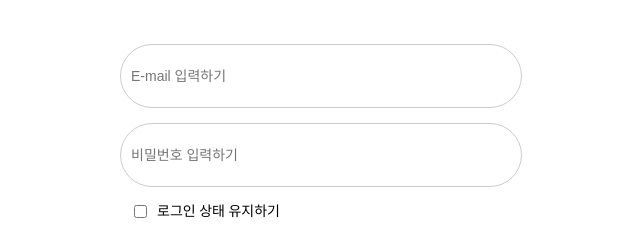
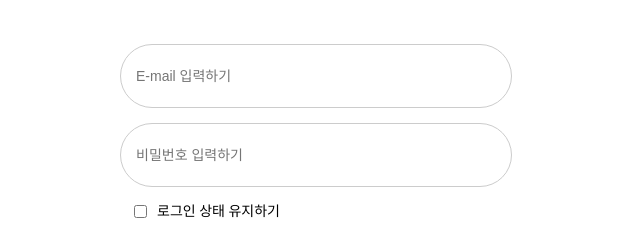
Before and after one commit to ATTI-UMC/ATTI-frontend, a React (Vite) app: page /login in a window 1280 px wide. Shown: the part 193-430 px from the top of the page, without its empty margins (320-960 px from the left). Built offline with nearby package versions, Linux system fonts and the light colour scheme.

Commit message:
style: input 패딩 추가, background-color 적용 방법 변경

```diff
--- a/src/components/LoginForm.jsx
+++ b/src/components/LoginForm.jsx
@@ -10,9 +10,9 @@ const FormContainer = styled.form`
 `;
 
 const Input = styled.input`
-  width: 95%;
+  width: 90%;
   height: 42px;
-  padding: 10px;
+  padding: 10px 15px;
   margin-bottom: 15px;
   border: 1px solid #ccc;
   border-radius: 50px;
@@ -40,7 +40,7 @@ const Button = styled.button`
   height: 60px;
   padding: 15px;
   margin-top: 15px;
-  background-color: #10d99b;
+  background-color: ${({ theme }) => theme.colors.main[500]};
   border: none;
   border-radius: 50px;
   color: #fff;
```
